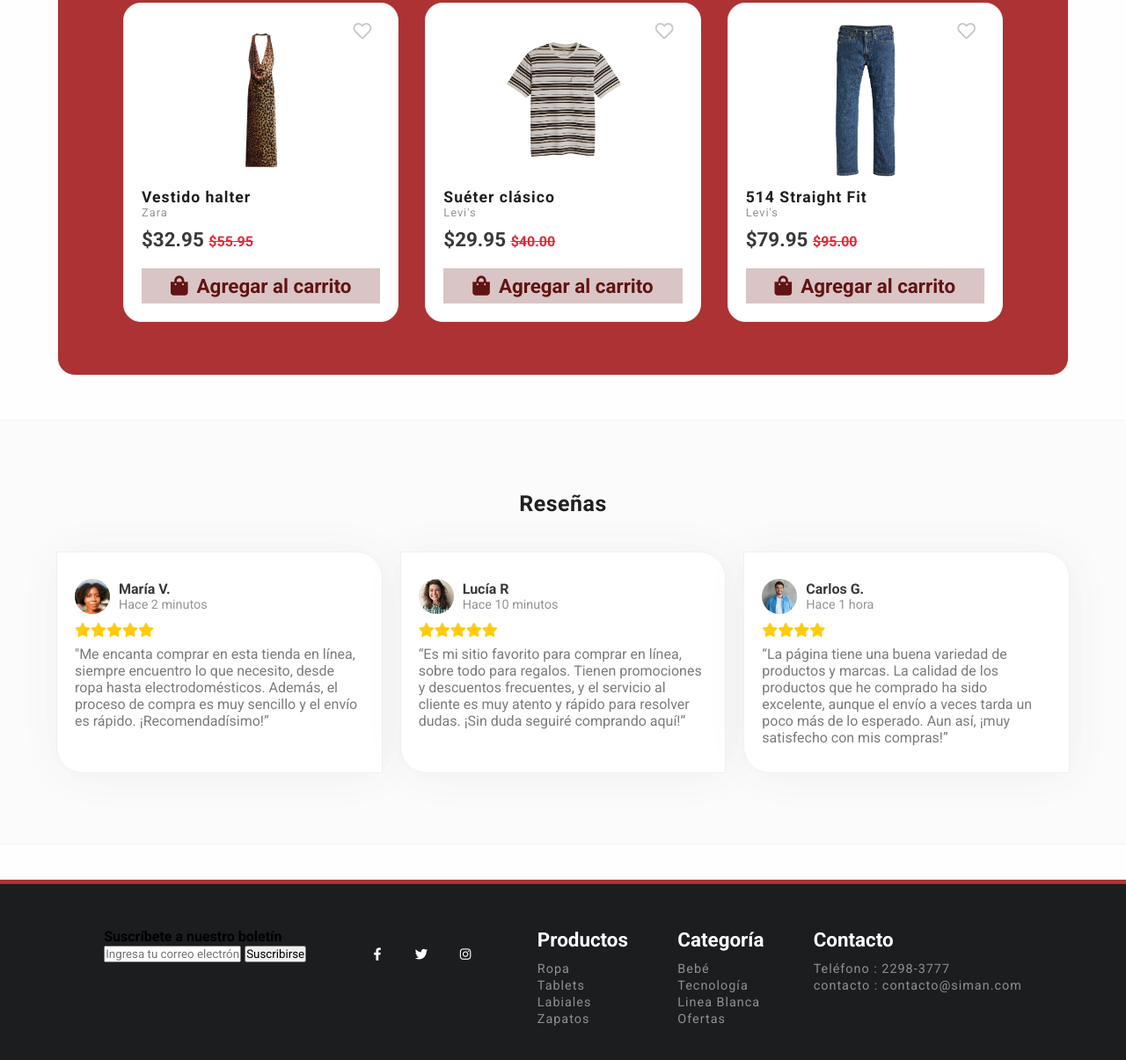
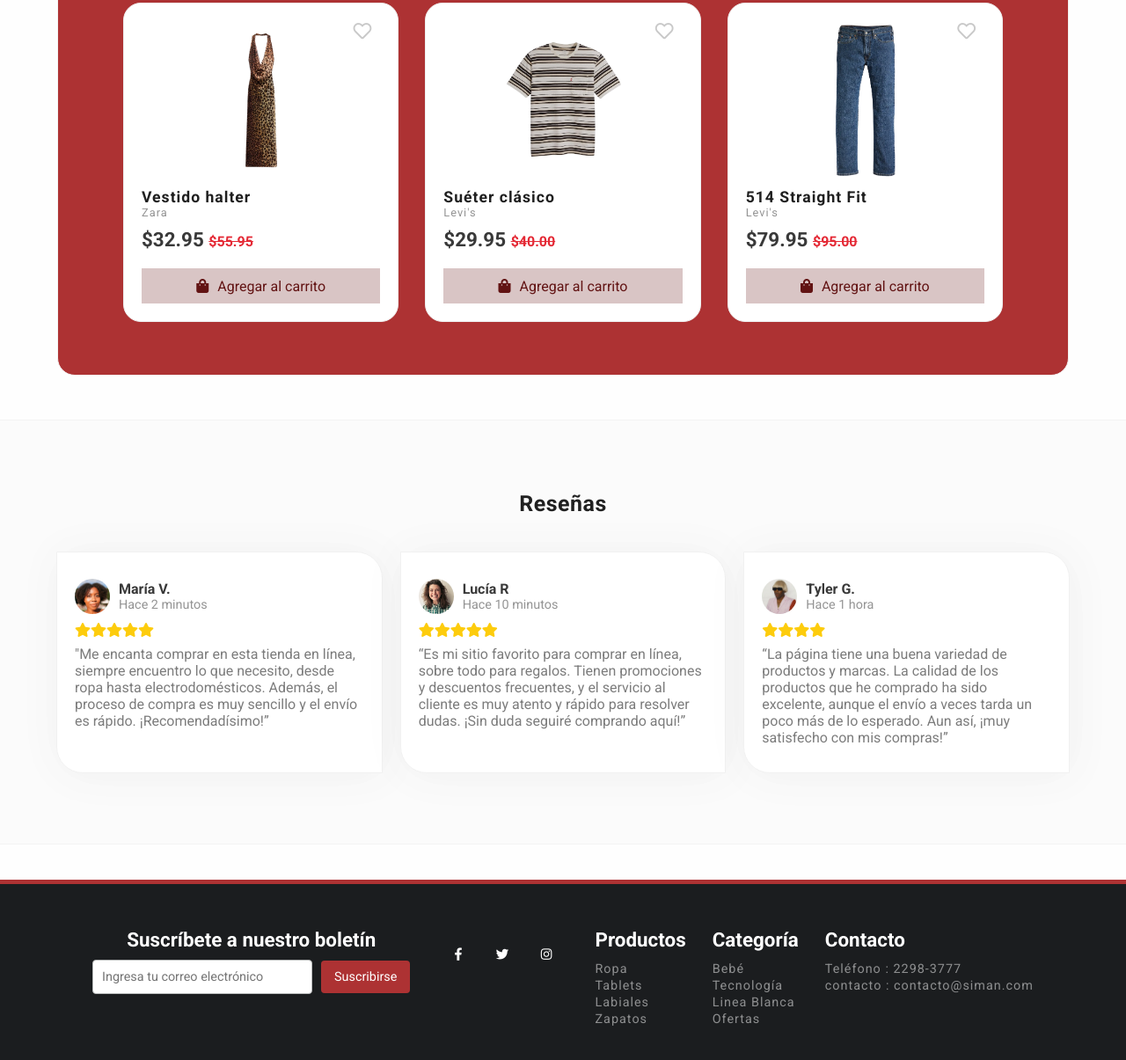
Before and after one commit to rodriguezac/Landing-Page-Siman, a plain HTML site: page index.html in a window 1280 px wide. Shown: the part 2594-3799 px from the top of the page at 88% size. Drawn offline with Linux system fonts and the light colour scheme.

Commit message:
Se acomodaron detalles del css y se cambio imagen

```diff
--- a/assets/styles.css
+++ b/assets/styles.css
@@ -338,8 +338,8 @@ header{
     font-size: 1.4rem;
     color: #393939;
 }
-
-.product-box .cart-btn {
+/* BOTONES AÑADIR AL CARRO */
+.cart-btn {
     width: 100%;
     height: 40px;
     background-color: #6213133e;
@@ -349,15 +349,17 @@ header{
     align-items: center;
     margin-top: 20px;
     transition: all ease 0.3s;
+    font-size: 1rem;
+    font-weight: 200;
 }
 
-.product-box .cart-btn i {
+.cart-btn i {
     margin-right: 10px;
 }
 
-.product-box .cart-btn:hover {
-    background-color: #327a3f;
-    color: #ffffff;
+.cart-btn:hover {
+    background-color: #621313;
+    color: #ea9393;
     transition: all ease 0.3s;
 }
 
@@ -405,6 +407,7 @@ header{
     color: var(--accentRC-color);
     font-size: var(--p-font);
 }
+
 /*CLIENTES*/
 #clients {
     display: flex;
@@ -563,6 +566,47 @@ footer {
 .footer-links li a:hover {
     opacity: 1;
     transition: all ease 0.3s;
+}
+.subscription-form {
+    text-align: center;
+    margin-bottom: 20px;
+    color: #ffffff;
+}
+
+.subscription-form h4 {
+    font-size: 1.4rem;
+    color: #ffffff;
+    margin-bottom: 10px;
+}
+
+.subscription-form form {
+    display: flex;
+    justify-content: center;
+    align-items: center;
+    gap: 10px;
+}
+
+.subscription-form input[type="email"] {
+    padding: 10px;
+    border: 1px solid var(--accentGC-color);
+    border-radius: 4px;
+    width: 250px;
+    font-size: 0.9rem;
+}
+
+.subscription-form button {
+    padding: 10px 15px;
+    background-color: var(--accentRO-color);
+    color: #ffffff;
+    border: none;
+    border-radius: 4px;
+    cursor: pointer;
+    font-size: 0.9rem;
+    transition: background-color 0.3s ease;
+}
+
+.subscription-form button:hover {
+    background-color: var(--accentRC-color);
 }
 
 /*RESPONSIVE*/
--- a/index.html
+++ b/index.html
@@ -381,10 +381,10 @@
 
         <div class="client-profile">
 
-          <img alt="client" src="assets/img/Carlos.jpg">
+          <img alt="client" src="assets/img/tyler.png">
 
           <div class="profile-text">
-            <strong>Carlos G.</strong>
+            <strong>Tyler G.</strong>
             <span>Hace 1 hora</span>
           </div>
         </div>
```
Also changed, not shown: assets/img/carlos.jpg (deleted), assets/img/tyler.png (added).
